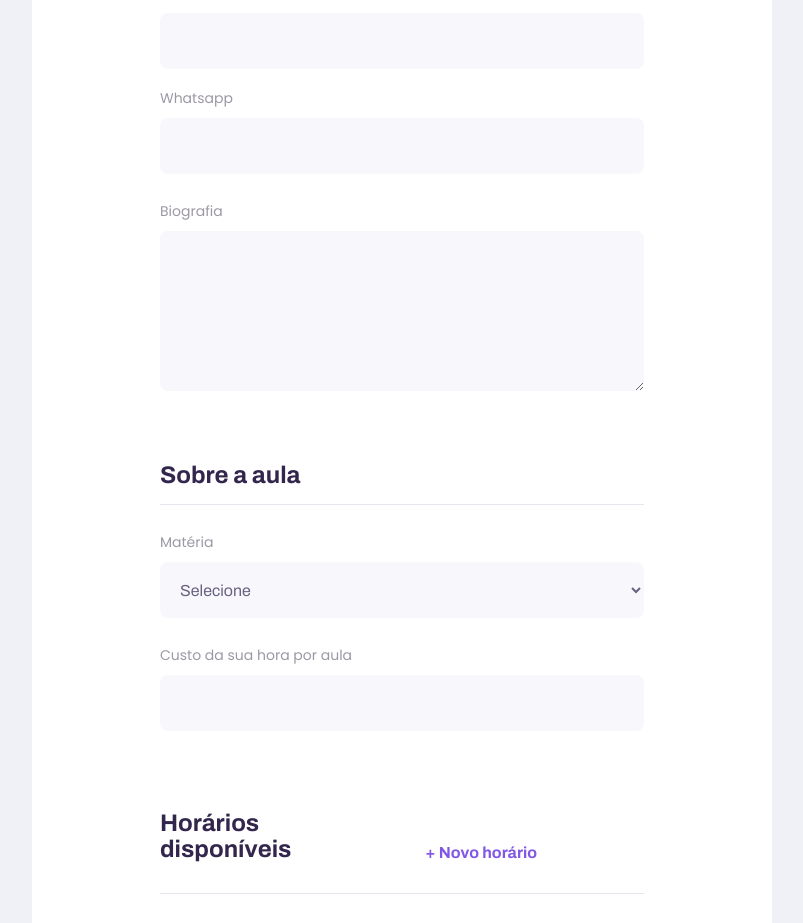
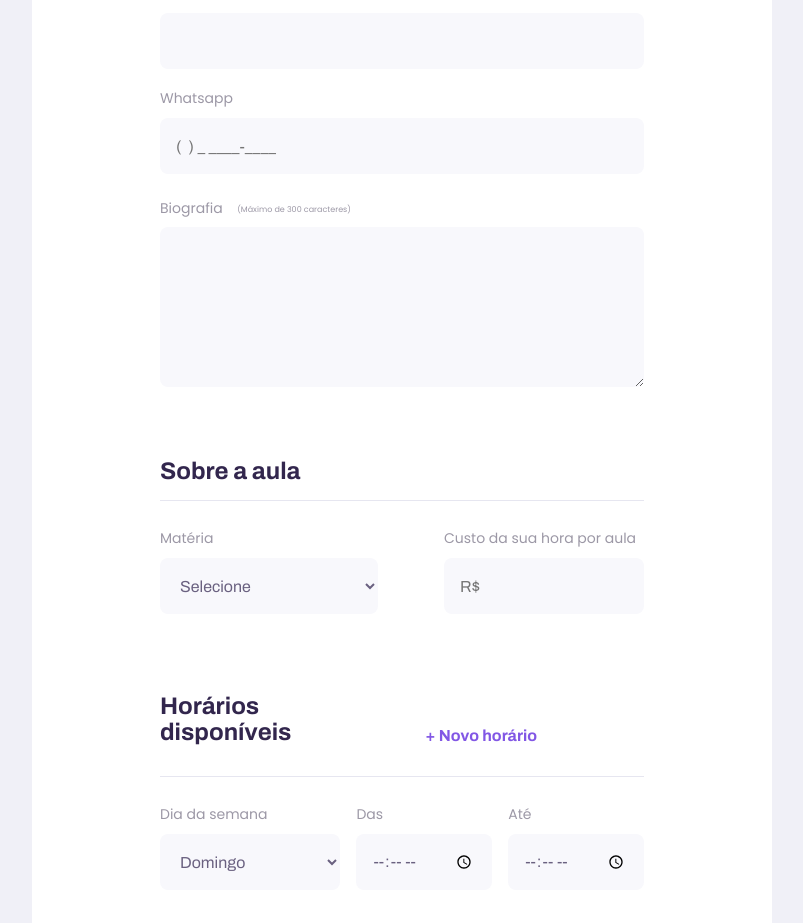
Before and after one commit to gustavofbc/nlw2, a React (Create React App) app in the folder web/: page /give-classes in a window 1280 px wide. Shown: the part 564-1487 px from the top of the page, without its empty margins (238-1041 px from the left). Built offline with nearby package versions, Linux system fonts and the light colour scheme.

Commit message:
alteraçoes no css e template de pagina de cadastro de classes

```diff
--- a/web/src/components/Input/index.tsx
+++ b/web/src/components/Input/index.tsx
@@ -4,14 +4,15 @@ import './styles.css';
 
 interface InputProps extends InputHTMLAttributes<HTMLInputElement> {
     name: string;
-    label: String;
+    label: string;
+    placeholder?: string;
 }
 
-const Input: React.FC<InputProps> = ({label, name, ...rest}) => {
+const Input: React.FC<InputProps> = ({label, name, placeholder, ...rest}) => {
     return (
         <div className="input-block">
             <label htmlFor={name}>{label}</label>
-            <input type="text" id={name} {...rest} />
+            <input type="text" placeholder={placeholder} id={name} {...rest} />
         </div>
     );
 }
--- a/web/src/components/Textarea/index.tsx
+++ b/web/src/components/Textarea/index.tsx
@@ -5,12 +5,13 @@ import './styles.css';
 interface TextareaProps extends TextareaHTMLAttributes<HTMLTextAreaElement> {
     name: string;
     label: String;
+    textComplement?: string;
 }
 
-const Textarea: React.FC<TextareaProps> = ({label, name, ...rest}) => {
+const Textarea: React.FC<TextareaProps> = ({label, name, textComplement, ...rest}) => {
     return (
         <div className="textarea-block">
-            <label htmlFor={name}>{label}</label>
+            <label htmlFor={name}>{label}<p>{textComplement}</p></label>
             <textarea  id={name} {...rest} />
         </div>
     );
--- a/web/src/components/Textarea/styles.css
+++ b/web/src/components/Textarea/styles.css
@@ -8,6 +8,14 @@
 
 .textarea-block label{
     font-size: 1.4rem;
+    display: flex;
+    flex-direction: row;
+}
+
+.textarea-block p{
+    font: 400 0.8rem Poppins;
+    margin-left: 3%;
+    margin-top: 0.6rem;
 }
 
 .textarea-block textarea {
--- a/web/src/pages/TeatherForm/index.tsx
+++ b/web/src/pages/TeatherForm/index.tsx
@@ -110,6 +110,7 @@ adiciona um novo elemento no final desse array*/
                     <Input
                         name="whatsapp"
                         label="Whatsapp"
+                        placeholder="(  ) _ ____-____"
                         value={whatsapp}
                         onChange={(e) => {setWhatsapp(e.target.value)} }
                     />
@@ -117,6 +118,8 @@ adiciona um novo elemento no final desse array*/
                     <Textarea
                         name="bio"
                         label="Biografia"
+                        maxLength={300}
+                        textComplement={`(Máximo de 300 caracteres)`}
                         value={bio}
                         onChange={(e) => {setBio(e.target.value)} }
                     />
@@ -124,6 +127,7 @@ adiciona um novo elemento no final desse array*/
 
                 <fieldset>
                     <legend>Sobre a aula</legend>
+                    <div className="fieldsetHeader">
 
                     <Select
                         name="subject"
@@ -144,10 +148,12 @@ adiciona um novo elemento no final desse array*/
                     />
                     <Input
                         name="cost"
+                        placeholder="R$"
                         label="Custo da sua hora por aula"
                         value={cost}
                         onChange={(e) => { setCost(e.target.value) }}
                     />
+                    </div>
                 </fieldset>
 
                 <fieldset>
--- a/web/src/pages/TeatherForm/styles.css
+++ b/web/src/pages/TeatherForm/styles.css
@@ -117,6 +117,22 @@
         padding: 0 6.4rem;
     }
 
+    #page-teacher-form main fieldset .fieldsetHeader{
+        display: flex;
+        flex-direction: row;
+        align-items: center;
+        justify-content: space-between;
+    }
+
+    #page-teacher-form main fieldset .fieldsetHeader .input-block{
+        margin-top: 0;
+        max-width: 20rem;
+    }
+
+    #page-teacher-form main fieldset .fieldsetHeader select{
+        max-width: 35rem;
+    }
+
     #page-teacher-form main .schedule-item {
         display: grid;
         grid-template-columns: 2fr 1fr 1fr;
```
